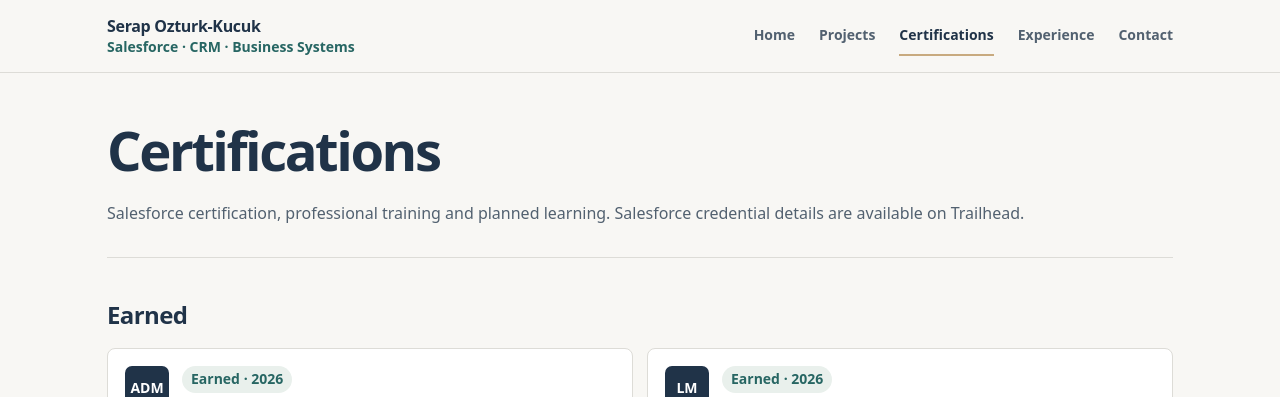
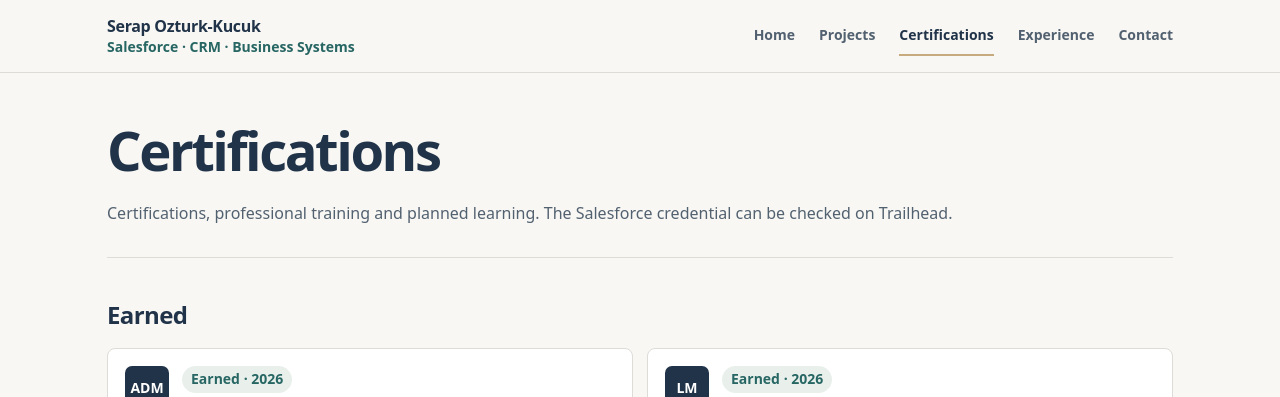
Before and after one commit to serapozturkkucuk/serapozturkkucuk.github.io, a Jekyll site: the page built from certifications/index.html, in a window 1280 px wide and 1202 px high. Shown: the top 397 px of the window. Built offline with Jekyll 4.4.1, drawn with Linux system fonts in a browser that asks for light colours.

Commit message:
Apply requested Certifications card and tools/intro refinements

```diff
--- a/certifications/index.html
+++ b/certifications/index.html
@@ -4,7 +4,7 @@ title: Certifications
 ---
 <header class="page-head">
   <h1>Certifications</h1>
-  <p class="lede">Salesforce certification, professional training and planned learning. Salesforce credential details are available on Trailhead.</p>
+  <p class="lede">Certifications, professional training and planned learning. The Salesforce credential can be checked on Trailhead.</p>
 </header>
 
 {% assign earned = site.data.certifications | where: "status", "earned" %}
```
